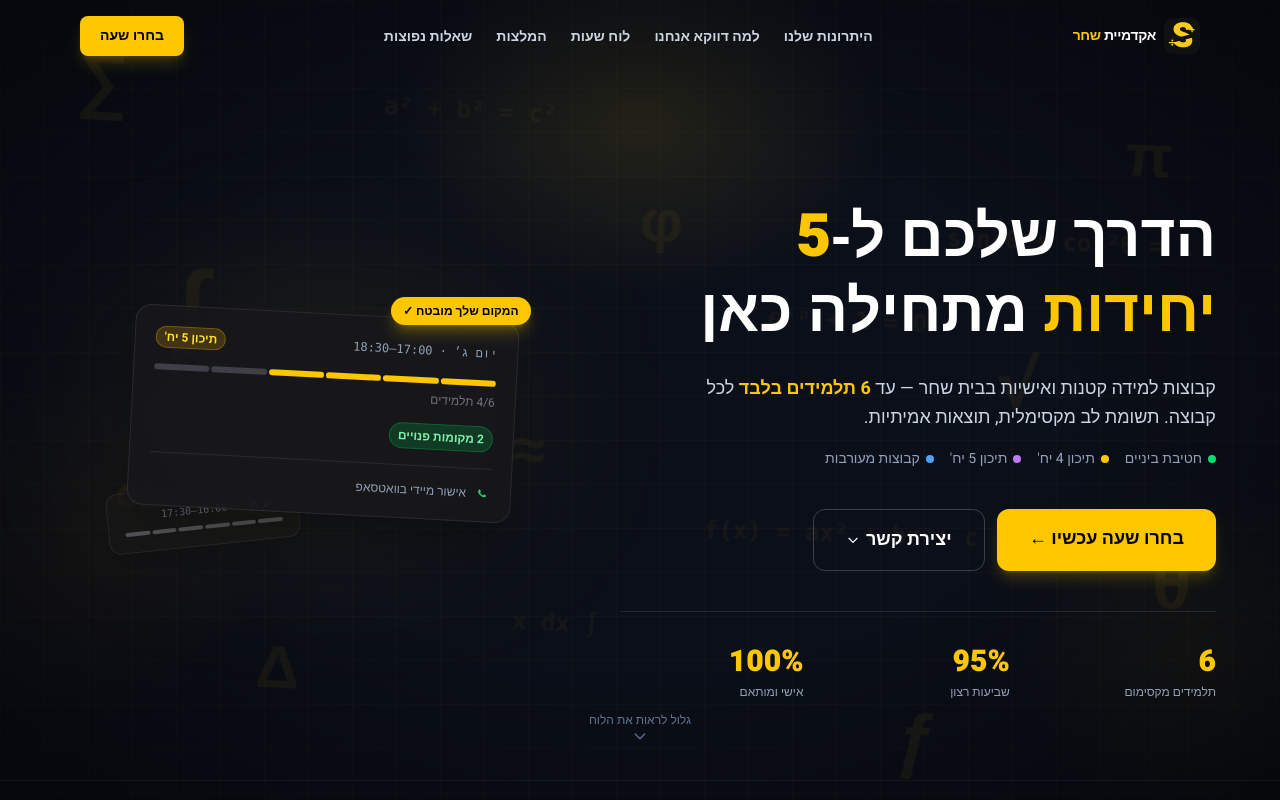
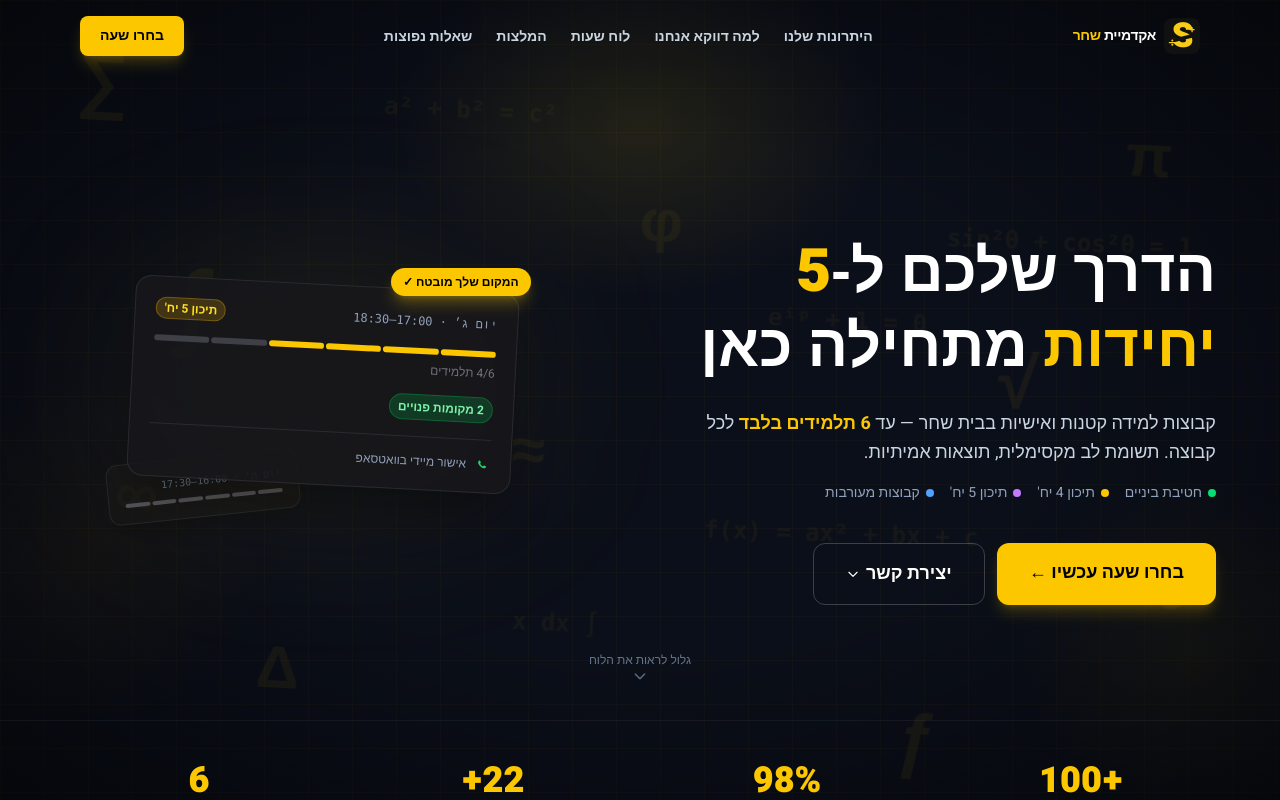
Before and after one commit to YahliEdward/Shahar-Academy, a Next.js app: page / in a window 1280 px wide. Shown: the top 800 px of the page. Built offline with nearby package versions, Linux system fonts and the light colour scheme.

Commit message:
Register GSAP ScrollTrigger, drop hero stats block, auto-pick free dev port

```diff
--- a/src/components/Hero.tsx
+++ b/src/components/Hero.tsx
@@ -123,24 +123,6 @@ export default function Hero() {
               )}
             </div>
           </div>
-
-          <div
-            className="hero-stats fade-in-up mt-10 grid grid-cols-3 gap-6 text-center lg:text-right border-t border-white/10 pt-8 w-full"
-            style={{ animationDelay: '0.32s' }}
-          >
-            <div>
-              <div className="text-3xl font-black text-yellow-400">6</div>
-              <div className="text-xs text-slate-400 mt-1">תלמידים מקסימום</div>
-            </div>
-            <div>
-              <div className="text-3xl font-black text-yellow-400">95%</div>
-              <div className="text-xs text-slate-400 mt-1">שביעות רצון</div>
-            </div>
-            <div>
-              <div className="text-3xl font-black text-yellow-400">100%</div>
-              <div className="text-xs text-slate-400 mt-1">אישי ומותאם</div>
-            </div>
-          </div>
         </div>
 
         <div className="hero-visual fade-in-up hidden lg:block" style={{ animationDelay: '0.1s' }}>
--- a/src/components/TrustBar.tsx
+++ b/src/components/TrustBar.tsx
@@ -49,6 +49,7 @@ export default function TrustBar({ stats = DEFAULT_STATS }: { stats?: Stat[] })
           <div key={i}>
             <div
               data-counter
+              dir="ltr"
               data-value={s.value}
               data-prefix={s.prefix ?? ''}
               data-suffix={s.suffix ?? ''}
--- a/src/lib/gsap.ts
+++ b/src/lib/gsap.ts
@@ -1,4 +1,9 @@
 import { gsap } from 'gsap'
+import { ScrollTrigger } from 'gsap/ScrollTrigger'
+
+if (typeof window !== 'undefined') {
+  gsap.registerPlugin(ScrollTrigger)
+}
 
 export const EASE = 'power3.out'
 export const DURATION = 0.6
@@ -7,4 +12,4 @@ export function prefersReducedMotion() {
   return typeof window !== 'undefined' && window.matchMedia('(prefers-reduced-motion: reduce)').matches
 }
 
-export { gsap }
+export { gsap, ScrollTrigger }
```
Also changed, not shown: .claude/launch.json.
